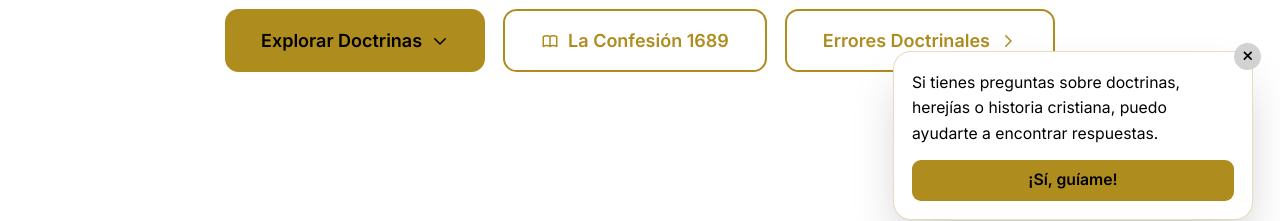
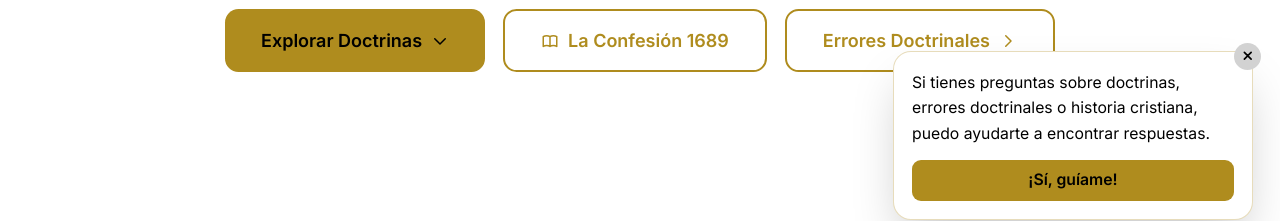
Before and after one commit to fabioledezma/teologia-bautista, a Next.js app: page / in a window 1280 px wide. Shown: the part 540-761 px from the top of the page. Built offline with nearby package versions, Linux system fonts and the light colour scheme; a web font is replaced by a local one.

Commit message:
fix: replace 'herejías' with 'errores doctrinales' in chatbot greeting

```diff
--- a/src/components/ChatBot.tsx
+++ b/src/components/ChatBot.tsx
@@ -233,7 +233,7 @@ export default function ChatBot() {
               </svg>
             </button>
             <p className="text-sm text-text leading-relaxed break-words">
-              Si tienes preguntas sobre doctrinas, herejías o historia cristiana, puedo ayudarte a encontrar respuestas.
+              Si tienes preguntas sobre doctrinas, errores doctrinales o historia cristiana, puedo ayudarte a encontrar respuestas.
             </p>
             <button
               onClick={handleOpen}
```
